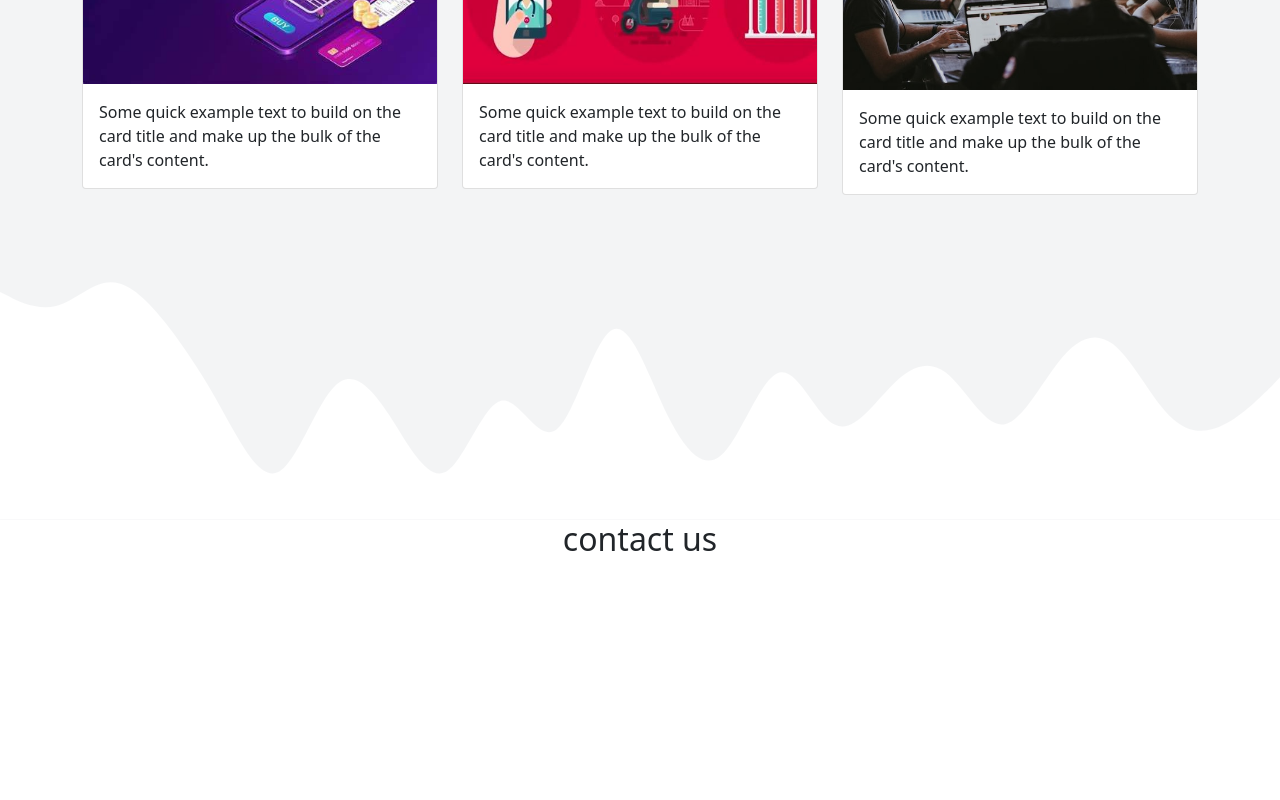
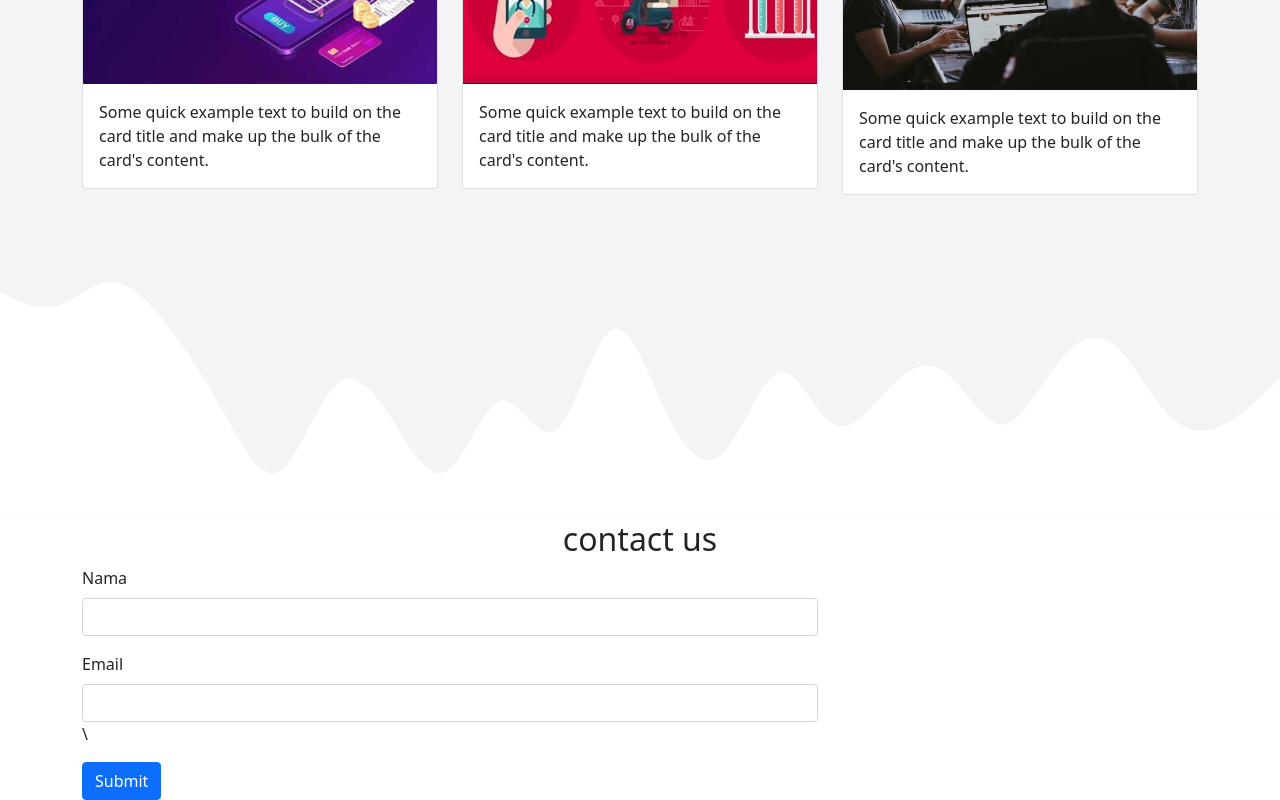
Before and after one commit to Soe-Hok-Gie/peumoeda-atjeh, a React (Create React App) app: page / in a window 1280 px wide. Shown: the part 1576-2376 px from the top of the page. Before the commit the page ends 2142 px from the top, so only its background shows below. Built offline with nearby package versions, Linux system fonts and the light colour scheme.

Commit message:
membuat 1 row dan 1 col baru utk membuat form pada halaman contact

```diff
--- a/src/components/Contact.jsx
+++ b/src/components/Contact.jsx
@@ -9,6 +9,29 @@ const Contact = () => {
             <h2>contact us</h2>
           </div>
         </div>
+        <div className="row">
+          <div className="col-md-8">
+            <form>
+              <div class="mb-3">
+                <label for="name" class="form-label">
+                  Nama
+                </label>
+                <input type="text" class="form-control" id="name" aria-describedby="name" />
+              </div>
+              <div class="mb-3">
+                <label for="email" class="form-label">
+                  {" "}
+                  Email
+                </label>
+                <input type="email" class="form-control" id="email" aria-describedby="email" />\{" "}
+              </div>
+
+              <button type="submit" class="btn btn-primary">
+                Submit
+              </button>
+            </form>
+          </div>
+        </div>
       </div>
     </section>
   );
```
